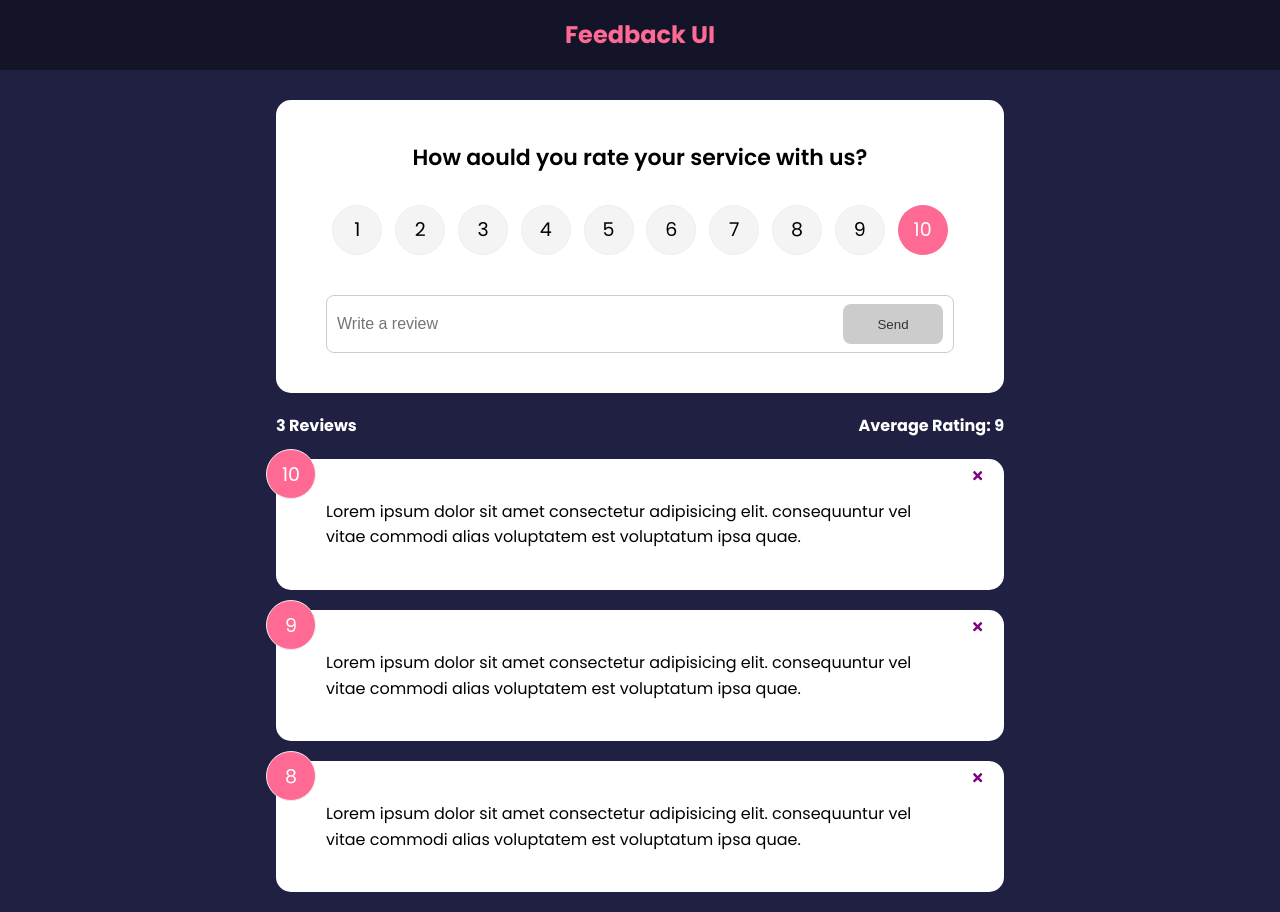
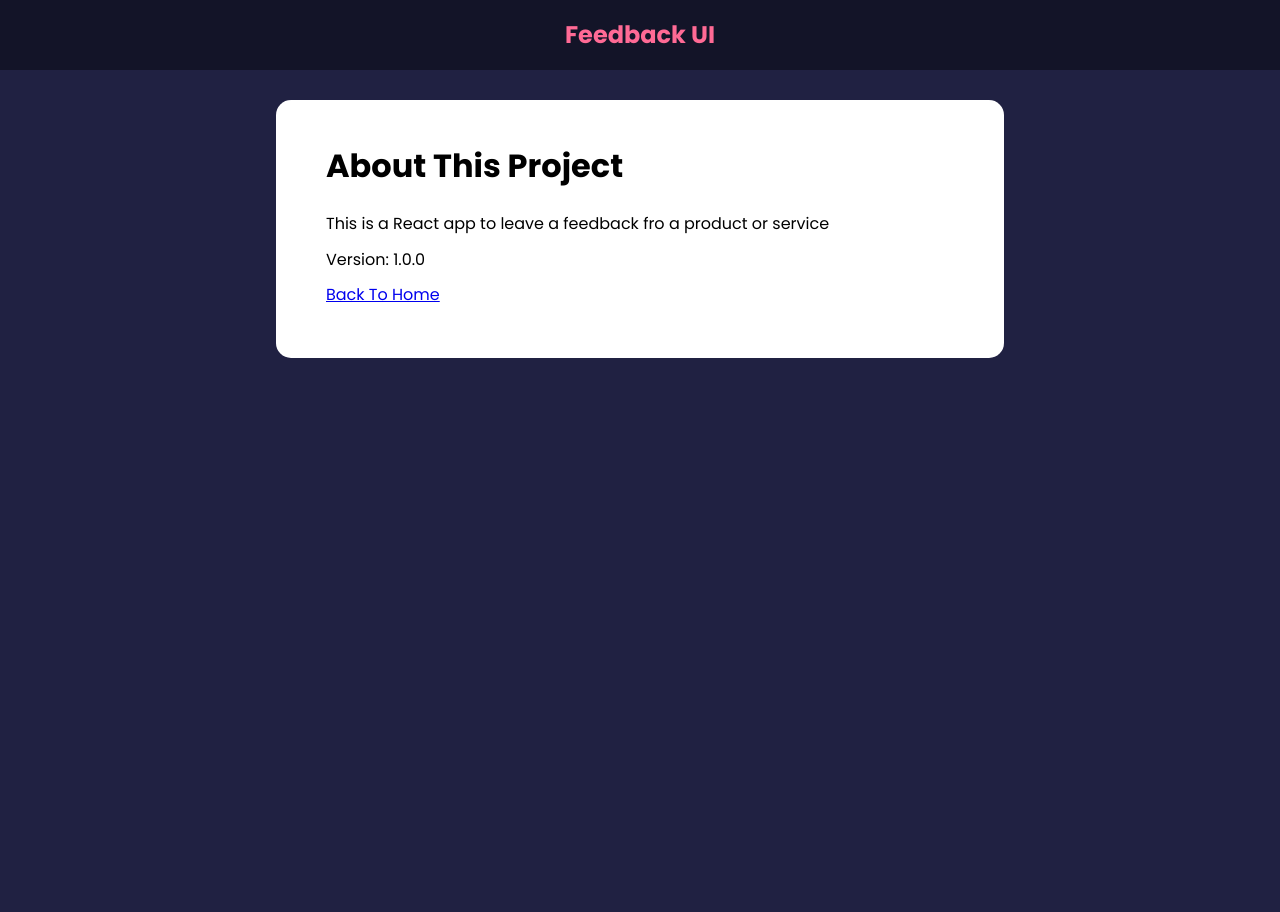
Before and after one commit to JoshuaIsADev/Feedback-App, a React (Create React App) app: page /about in a window 1280 px wide. After the commit the page ends 800 px from the top, so only its background shows below. Built offline with nearby package versions, Linux system fonts and the light colour scheme; the HTML template or start-up script is replaced by a standard one.

Commit message:
created Routes

```diff
--- a/package.json
+++ b/package.json
@@ -9,6 +9,7 @@
     "react": "^18.2.0",
     "react-dom": "^18.2.0",
     "react-icons": "^4.10.1",
+    "react-router-dom": "^6.14.2",
     "react-scripts": "5.0.1",
     "web-vitals": "^2.1.4"
   },
--- a/src/App.js
+++ b/src/App.js
@@ -1,3 +1,5 @@
+import React from 'react'
+import { BrowserRouter as Router, Route, Routes } from 'react-router-dom'
 import { v4 as uuidv4 } from 'uuid'
 import { useState } from 'react'
 import Header from './components/Header'
@@ -5,6 +7,8 @@
 import FeedbackStats from './components/FeedbackStats'
 import FeedbackForm from './components/FeedbackForm'
 import FeedbackData from './data/FeedbackData'
+import AboutPage from './pages/AboutPage'
+
 function App() {
   const [feedback, setFeedback] = useState(FeedbackData)
 
@@ -20,14 +24,28 @@
   }
 
   return (
-    <>
+    <Router>
       <Header />
       <div className='container'>
-        <FeedbackForm handleAdd={addFeedback} />
-        <FeedbackStats feedback={feedback} />
-        <FeedbackList feedback={feedback} handleDelete={deleteFeedback} />
+        <Routes>
+          <Route
+            exact
+            path='/'
+            element={
+              <>
+                <FeedbackForm handleAdd={addFeedback} />
+                <FeedbackStats feedback={feedback} />
+                <FeedbackList
+                  feedback={feedback}
+                  handleDelete={deleteFeedback}
+                />
+              </>
+            }
+          ></Route>
+          <Route path='/about' element={<AboutPage />} />
+        </Routes>
       </div>
-    </>
+    </Router>
   )
 }
 
--- a/src/components/FeedbackForm.jsx
+++ b/src/components/FeedbackForm.jsx
@@ -1,3 +1,4 @@
+import React from 'react'
 import { useState } from 'react'
 import Card from './shared/Card'
 import Button from './shared/Button'
--- a/src/components/FeedbackItem.jsx
+++ b/src/components/FeedbackItem.jsx
@@ -1,3 +1,4 @@
+import React from 'react'
 import { FaTimes } from 'react-icons/fa'
 import PropTypes from 'prop-types'
 import Card from './shared/Card'
--- a/src/components/FeedbackList.jsx
+++ b/src/components/FeedbackList.jsx
@@ -1,3 +1,4 @@
+import React from 'react'
 import PropTypes from 'prop-types'
 import FeedbackItem from './FeedbackItem'
 
--- a/src/components/FeedbackStats.jsx
+++ b/src/components/FeedbackStats.jsx
@@ -1,3 +1,4 @@
+import React from 'react'
 import PropTypes from 'prop-types'
 
 function FeedbackStats({ feedback }) {
--- a/src/components/Header.jsx
+++ b/src/components/Header.jsx
@@ -1,3 +1,4 @@
+import React from 'react'
 import PropTypes from 'prop-types'
 
 function Header({ text, bgColor, textColor }) {
--- a/src/components/RatingSelect.jsx
+++ b/src/components/RatingSelect.jsx
@@ -1,3 +1,4 @@
+import React from 'react'
 import { useState } from 'react'
 
 function Ratingselect({ select }) {
--- a/src/components/shared/Button.jsx
+++ b/src/components/shared/Button.jsx
@@ -1,3 +1,4 @@
+import React from 'react'
 import PropTypes from 'prop-types'
 
 function Button({ children, version, type, isDisabled }) {
--- a/src/components/shared/Card.jsx
+++ b/src/components/shared/Card.jsx
@@ -1,3 +1,4 @@
+import React from 'react'
 import PropTypes from 'prop-types'
 
 function Card({ children, reverse }) {
--- /dev/null
+++ b/src/pages/AboutPage.jsx
@@ -0,0 +1,19 @@
+import React from 'react'
+import Card from '../components/shared/Card'
+
+function AboutPage() {
+  return (
+    <Card>
+      <div className='about'>
+        <h1>About This Project</h1>
+        <p>This is a React app to leave a feedback fro a product or service</p>
+        <p>Version: 1.0.0</p>
+        <p>
+          <a href='/'>Back To Home</a>
+        </p>
+      </div>
+    </Card>
+  )
+}
+
+export default AboutPage
```
Also changed, not shown: 1 other file (tests, documents, lock files or other folders).
